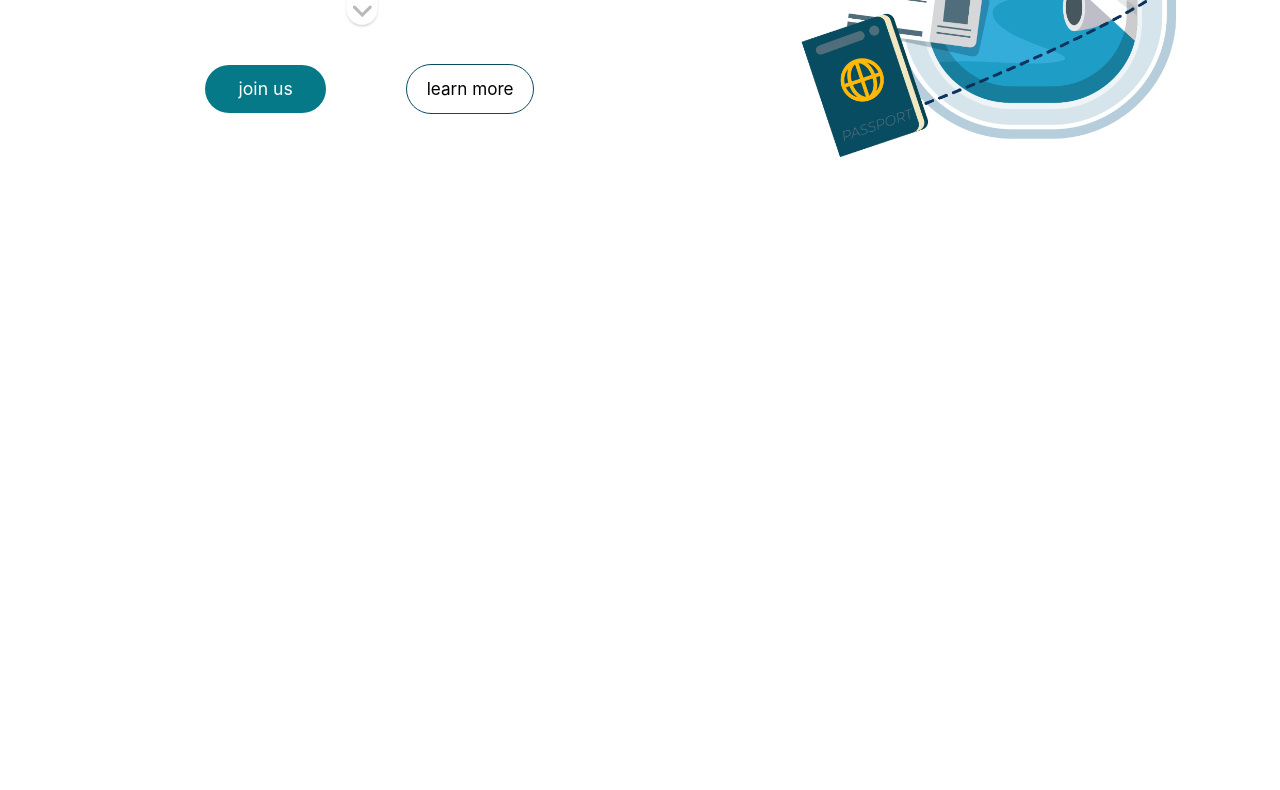
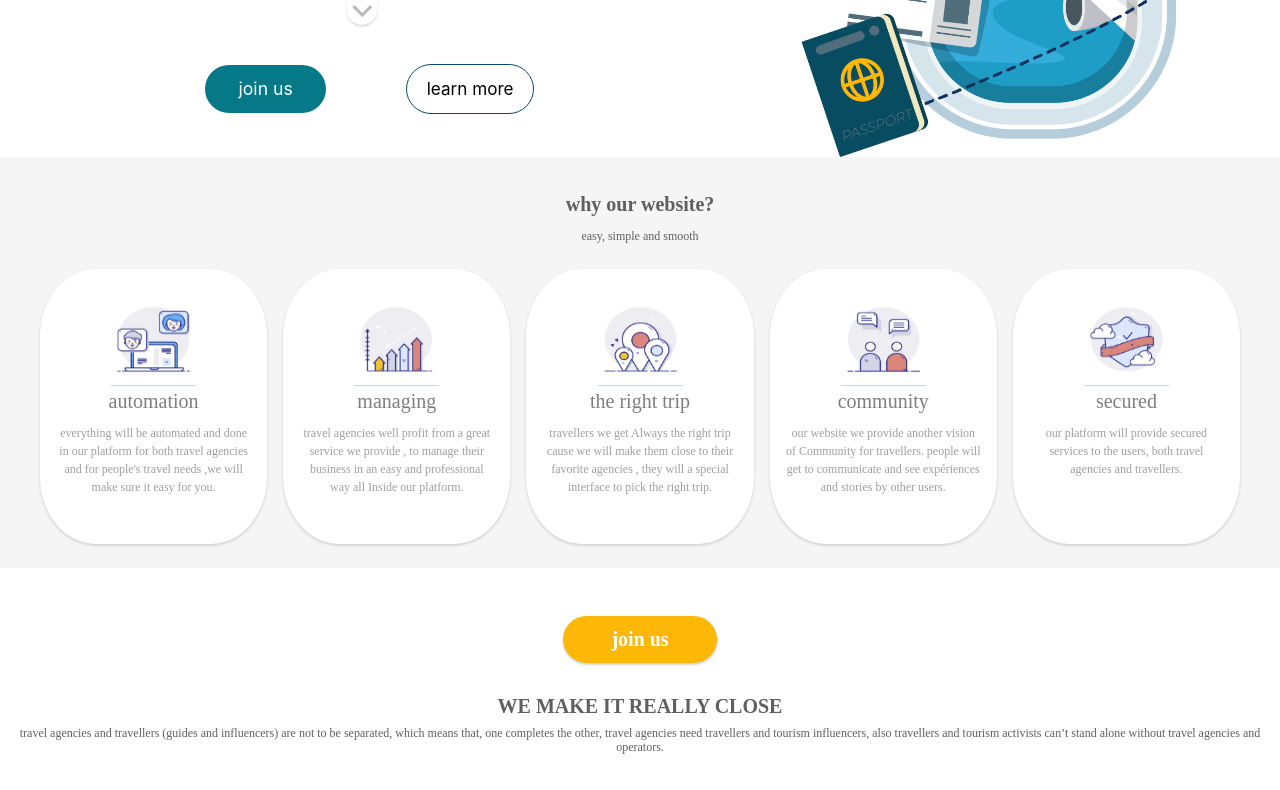
Before and after one commit to oussamabng/safariatComAdmin, a React (Create React App) app: page / in a window 1280 px wide. Shown: the part 434-1224 px from the top of the page. Before the commit the page ends 800 px from the top, so only its background shows below. Built offline with nearby package versions, Linux system fonts and the light colour scheme.

Commit message:
merging to master branch

```diff
--- a/src/scenes/Home/Home.jsx
+++ b/src/scenes/Home/Home.jsx
@@ -8,8 +8,8 @@ const Home = () => {
   return (
     <Container className="bg-white">
       <Hero />
-      {/* <ListCards />
-      <Footer /> */}
+      <ListCards />
+      <Footer />
     </Container>
   );
 };
```
